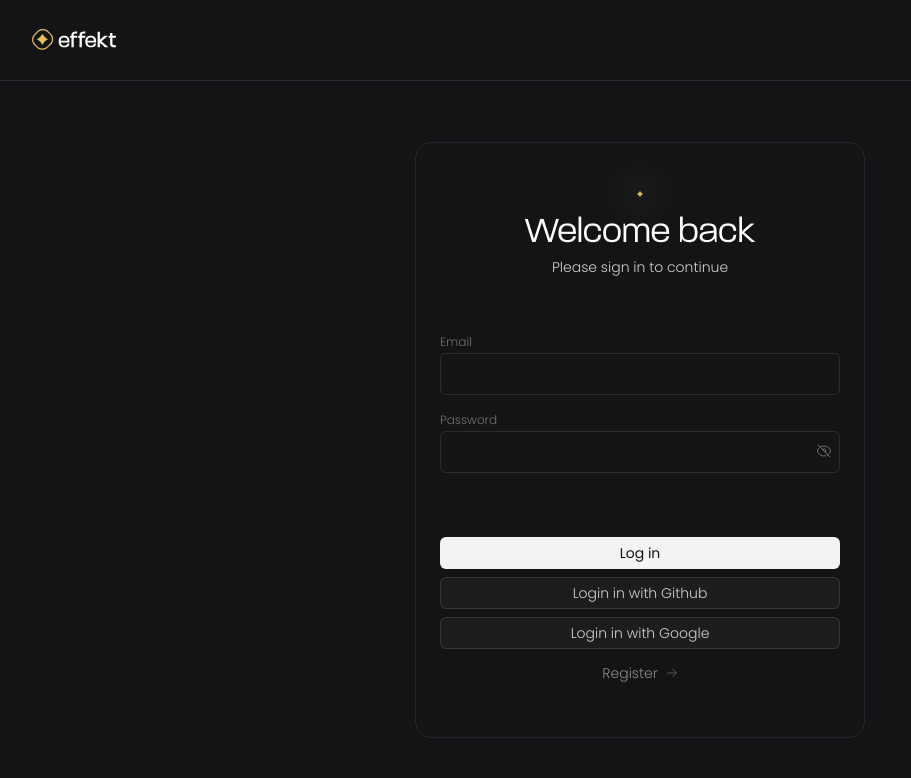
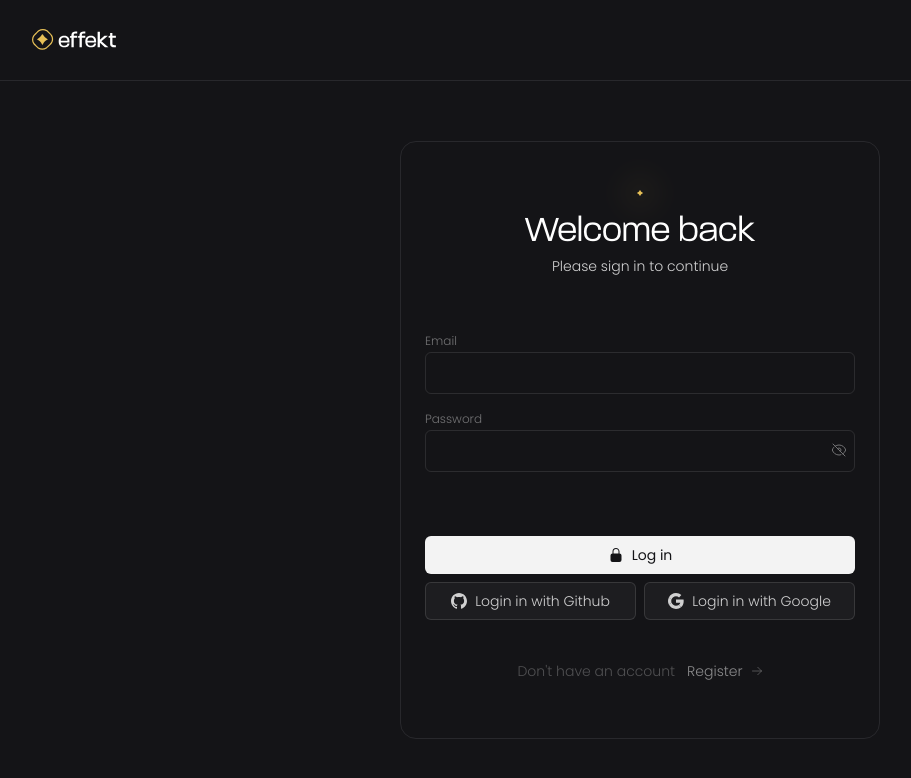
Before and after one commit to aalsayad/supabase, a Next.js app: page /login in a window 1280 px wide. Shown: the top 778 px of the page, without its empty margins (0-911 px from the left). Built offline with nearby package versions, Linux system fonts and the light colour scheme; no server answers.

Commit message:
Sign up and sign in done with actions and API routes!

```diff
--- a/app/login/page.tsx
+++ b/app/login/page.tsx
@@ -12,13 +12,13 @@ export default function LoginPage() {
   return (
     <Container first fullscreen bordered={false}>
       <div className='w-full h-full flex flex-col items-center justify-center'>
-        <div className='h-fit flex flex-col items-center p-2 md:p-4 lg:p-6 py-8 md:py-10 lg:py-12 rounded-lg md:rounded-xl lg:rounded-2xl border-[1px] border-grey10 w-full max-w-[450px]'>
+        <div className='h-fit flex flex-col items-center p-2 md:p-4 lg:p-6 py-8 md:py-10 lg:py-12 rounded-lg md:rounded-xl lg:rounded-2xl border-[1px] border-grey10 w-full max-w-[480px]'>
           {formComponent === 'login' && (
             <>
               <LoginForm />
-              <div onClick={() => setFormComponent('register')} className='w-full'>
+              <div onClick={() => setFormComponent('register')} className='w-full mt-8'>
                 <Button type='ghost' arrow>
-                  Register
+                  <span className='opacity-50 mr-1'>Don't have an account</span> Register
                 </Button>
               </div>
             </>
@@ -26,9 +26,9 @@ export default function LoginPage() {
           {formComponent === 'register' && (
             <>
               <RegisterForm />
-              <div onClick={() => setFormComponent('login')} className='w-full'>
+              <div onClick={() => setFormComponent('login')} className='w-full mt-8'>
                 <Button type='ghost' arrow>
-                  Login
+                  <span className='opacity-50 mr-1'>Already have an account?</span> Login
                 </Button>
               </div>
             </>
--- a/components/forms/LoginForm.tsx
+++ b/components/forms/LoginForm.tsx
@@ -9,13 +9,21 @@ import { useForm, SubmitHandler } from 'react-hook-form';
 import { zodResolver } from '@hookform/resolvers/zod';
 import { loginSchema } from '@/utils/zod/schemas';
 import { EyeIcon, EyeSlashIcon } from '@heroicons/react/24/outline';
+import { LockClosedIcon } from '@heroicons/react/24/solid';
 import Button from '@/components/ui/Button';
 import { GlowStar } from '@/components/ui/Glowstar';
-import { apiPost, VerifyUserResponse } from '@/utils/general/apiPost';
-import { signInWithOAuth } from '@/utils/supabase/actions/auth/actions';
+import {
+  resendConfirmationToEmail,
+  signInWithEmailAndPassword,
+  signInWithOAuth,
+} from '@/utils/supabase/actions/auth/actions';
+import { ArrowUpRightIcon } from '@heroicons/react/24/outline';
+import GithubLogo from '@/public/images/GithubLogo.svg';
+import GoogleLogo from '@/public/images/GoogleLogo.svg';
+import Image from 'next/image';
 
 interface FormState {
-  status: 'idle' | 'submitting' | 'success' | 'error';
+  status: 'idle' | 'submitting' | 'pending' | 'success' | 'error';
   message: string | null;
 }
 
@@ -39,41 +47,25 @@ const LoginForm = () => {
   });
 
   const email = watch('email');
-
-  //Logic to login a user or force OTP if not verified
   const login: SubmitHandler<z.infer<typeof loginSchema>> = async (formData) => {
     setFormState({ status: 'submitting', message: '' });
     try {
-      //Check if there is an active session with a logged in user first
-      const {
-        data: { user },
-      } = await supabase.auth.getUser();
-      //If there is an active session redirect to homepage
-      if (user) {
+      await signInWithEmailAndPassword(supabase, formData.email, formData.password);
+      setFormState({ status: 'success', message: 'Logged in' });
+      router.push('/');
       router.refresh();
-        return;
+    } catch (error: any) {
+      if (error.message.includes('not confirmed')) setFormState({ status: 'pending', message: 'Email not verified' });
+      else setFormState({ status: 'error', message: error.message });
     }
+  };
 
-      const { error } = await supabase.auth.signInWithPassword(formData);
-      if (!error) {
-        setFormState({ status: 'success', message: 'Logged in' });
-        router.refresh();
-        return;
-      } else {
-        if (error.message.includes('not confirmed')) {
-          //Resend OTP again to user and grant him
-          const { error } = await supabase.auth.resend({
-            type: 'signup',
-            email: formData.email,
-          });
-          if (error) setFormState({ status: 'error', message: 'Failed to resend OTP to email' });
-          setFormState({ status: 'idle', message: null });
-        } else {
+  const handleResendConfirmation = async () => {
+    try {
+      await resendConfirmationToEmail(supabase, email);
+      setFormState({ status: 'pending', message: 'Please check your inbox for verification' });
+    } catch (error: any) {
       setFormState({ status: 'error', message: error.message });
-        }
-      }
-    } catch (e) {
-      console.log('Server Error: ', e);
     }
   };
 
@@ -96,6 +88,7 @@ const LoginForm = () => {
       setFormState({ status: 'submitting', message: 'Logging in through google' });
     } catch (e) {
       console.log('Error during github login:', e);
+
       setFormState({ status: 'error', message: `Failed to sign up with google` });
     }
   };
@@ -165,27 +158,58 @@ const LoginForm = () => {
               'opacity-0': formState.status === 'idle' || formState.status === 'submitting',
               'opacity-100 bg-green-500/10 border-green-300/15 text-green-200': formState.status === 'success',
               'opacity-100 bg-red-500/10 border-red-300/15 text-red-200': formState.status === 'error',
+              'opacity-100 bg-yellow/10 border-yellow/15 text-yellow': formState.status === 'pending',
             }
           )}
         >
           {formState.message}
+          {formState.message === 'Email not verified' && (
+            <>
+              <div className='size-0.5 rounded-full bg-yellow mx-2'></div>
+              <div
+                onClick={handleResendConfirmation}
+                className='flex items-center gap-1 font-medium underline cursor-pointer opacity-80 hover:opacity-100'
+              >
+                Resend confirmation <ArrowUpRightIcon className='w-2' />
               </div>
-        <div className='w-full mb-1 md:mb-2'>
+            </>
+          )}
+        </div>
+        <div
+          className={cn('space-y-2', {
+            'opacity-30 pointer-events-none':
+              formState.status === 'pending' || formState.status === 'submitting' || formState.status === 'success',
+          })}
+        >
+          {/* login Form Button */}
+          <div className='w-full'>
             <button
               type='submit'
               className={cn('w-full', {
                 'opacity-30 pointer-events-none': formState.status === 'submitting',
               })}
             >
-            <Button type='primary'>Log in </Button>
+              <Button type='primary'>
+                <LockClosedIcon className='w-4' />
+                Log in
+              </Button>
             </button>
           </div>
+          <div className='flex gap-2'>
             {/* login with OAuth */}
-        <div onClick={handleGithubLogin} className='w-full mb-1 md:mb-2'>
-          <Button type='secondary'>Login in with Github</Button>
+            <div onClick={handleGithubLogin} className='w-full'>
+              <Button type='secondary'>
+                <Image src={GithubLogo} className='w-4' alt='Github Logo' />
+                Login in with Github
+              </Button>
             </div>
-        <div onClick={handleGoogleLogin} className='w-full mb-1 md:mb-2'>
-          <Button type='secondary'>Login in with Google</Button>
+            <div onClick={handleGoogleLogin} className='w-full'>
+              <Button type='secondary'>
+                <Image src={GoogleLogo} className='w-4' alt='Github Logo' />
+                Login in with Google
+              </Button>
+            </div>
+          </div>
         </div>
       </form>
     </>
--- a/components/forms/RegisterForm.tsx
+++ b/components/forms/RegisterForm.tsx
@@ -41,9 +41,11 @@ const RegisterForm = () => {
       }
       if (user) await insertNewUserInDb(supabase, user, false);
       console.log('User added using signUp method & added to db as unverified 🟢');
-      setFormState({ status: 'pending', message: 'Please check email for verififcation' });
+      setFormState({ status: 'pending', message: 'Please check your inbox for verififcation' });
     } catch (error: any) {
-      setFormState({ status: 'error', message: error.message || 'An Unknown error occurred' });
+      console.log(error.code);
+      if (error.code === '23505') setFormState({ status: 'error', message: 'Email already registered' });
+      else setFormState({ status: 'error', message: error.message || 'An Unknown error occurred' });
       return;
     }
   };
@@ -137,6 +139,7 @@ const RegisterForm = () => {
               'opacity-0': formState.status === 'idle' || formState.status === 'submitting',
               'opacity-100 bg-yellow/10 border-yellow/15 text-yellow': formState.status === 'pending',
               'opacity-100 bg-red-500/10 border-red-300/15 text-red-200': formState.status === 'error',
+              'opacity-100 bg-green-500/10 border-green-300/15 text-green-200': formState.status === 'success',
             }
           )}
         >
--- a/components/ui/Button.tsx
+++ b/components/ui/Button.tsx
@@ -22,7 +22,7 @@ const Button = ({ children, type, size = 'base', chevron, arrow, className, icon
           {
             'flex-row-reverse': left,
             'text-[10px] md:text-xs px-2 md:px-3 py-0.5 md:py-1': size === 'small',
-            'text-[13px] md:text-sm px-3 md:px-4 py-[3px] md:py-[5px]': size === 'base',
+            'text-[13px] md:text-sm px-3 md:px-4 py-1.5 md:py-2': size === 'base',
             'p-0': size === 'square',
             'border-transparent bg-white/95 hover:bg-white/85 text-dark font-normal': type === 'primary',
             'bg-white/5 hover:bg-white/10 hover:border-white/15 opacity-80 hover:opacity-100': type === 'secondary',
```
Also changed, not shown: utils/supabase/actions/auth/actions.ts (+24 -27 lines), public/images/GithubLogo.svg (added), public/images/GoogleLogo.svg (added). Lines whose indentation alone changed are shown as unchanged.
